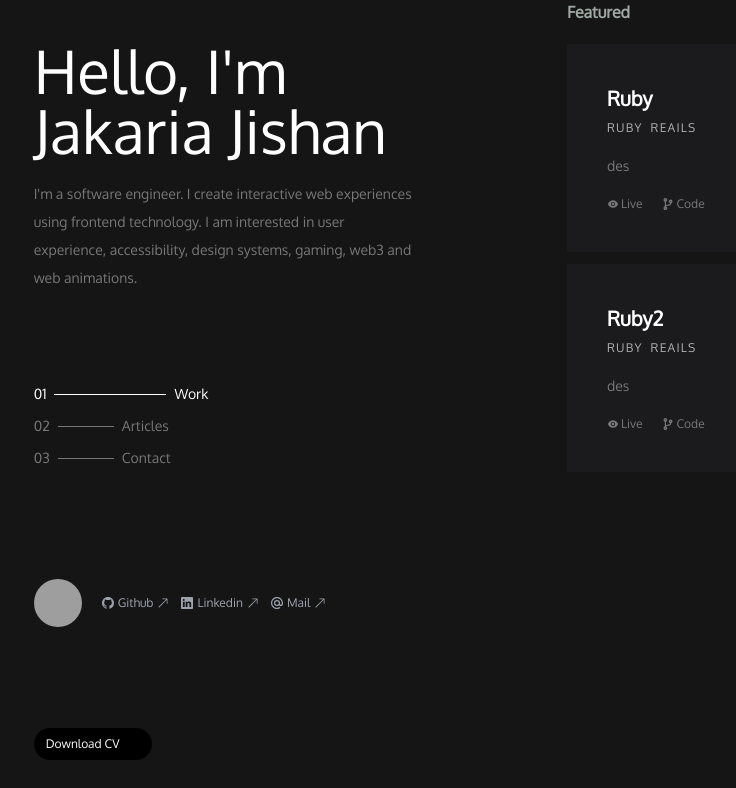
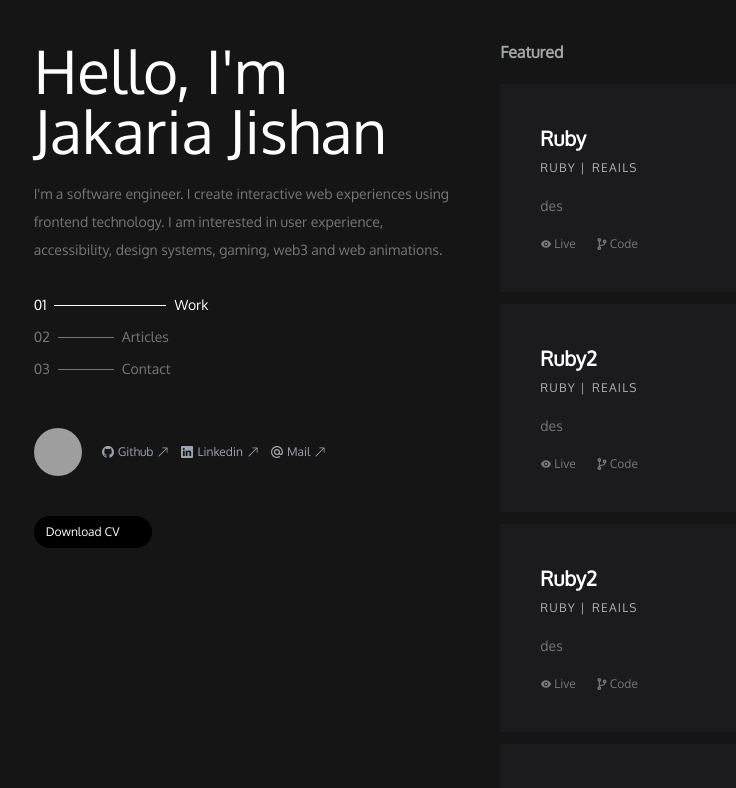
Before and after one commit to JakariaJishan/Portfolio2.1, a React (Create React App) app: page / in a window 1280 px wide. Shown: the top 788 px of the page, without its empty margins (73-809 px from the left). Built offline with nearby package versions, Linux system fonts and the light colour scheme; grey boxes are pictures that could not be loaded; some icons are missing.

Commit message:
Implement scroll but not working correctly

```diff
--- a/src/components/home/Home.js
+++ b/src/components/home/Home.js
@@ -4,7 +4,7 @@ import { Sidebar } from "../sidebar/Sidebar";
 
 const Home = () => {
   return (
-    <div className="flex justify-between items-start">
+    <div className="flex h-screen">
         <Sidebar />
         <MainBar />
     </div>
--- a/src/components/mainHome/MainBar.js
+++ b/src/components/mainHome/MainBar.js
@@ -2,7 +2,7 @@ import React from "react";
 import Projects from "../projects/Projects";
 
 const MainBar = () => {
-  return <div className=" w-full">
+  return <div className=" w-3/5">
     <Projects/>
   </div>;
 };
--- a/src/components/projects/FeaturedProject.js
+++ b/src/components/projects/FeaturedProject.js
@@ -4,8 +4,8 @@ import RenderFeature from "./RenderFeature";
 
 const FeaturedProject = () => {
   return (
-    <div>
-        <h5 className="text-[#A0A8A4] font-bold text-md mb-5">Featured</h5>
+    <div className="p-10 overflow-scroll no-scrollbar">
+        <h5 className="text-[#A0A8A4] font-bold text-md mb-5 ">Featured</h5>
       {featuredProjects.map((featuredProject) => {
         return <RenderFeature featuredProject={featuredProject} />;
       })}
--- a/src/components/projects/RenderFeature.js
+++ b/src/components/projects/RenderFeature.js
@@ -7,20 +7,30 @@ const RenderFeature = ({ featuredProject }) => {
   const { title, stacks, desc, liveLink, sourceCode } = featuredProject;
   return (
     <div>
-      <div className="p-10 my-3 bg-[#1B1B1D] transition ease-out hover:-translate-y-1 hover:scale-110  duration-300">
+      <div className="p-10 my-3 bg-[#1B1B1D] transition ease-out hover:-translate-y-1 hover:scale-110  duration-300 hover:z-10">
         <h2 className="text-xl font-semibold">{title}</h2>
-        <div className="flex gap-2 my-2 text-xs tracking-widest text-[#AFAFAF] uppercase">
-          {stacks.map((item) => {
-            return <p>{item}</p>;
+        <div className="flex gap-1.5 my-2 text-xs tracking-widest text-[#AFAFAF] uppercase">
+          {stacks.map((item, index) => {
+            return (
+              <p>
+                {item} {index !== stacks.length - 1 && <span>|</span>}
+              </p>
+            );
           })}
         </div>
         <p className="text-sm text-[#777778] my-5">{desc}</p>
         <div className="flex items-center gap-5 text-xs">
-          <Link to={liveLink} className="flex items-center text-[#777778] hover:text-white gap-0.5">
+          <Link
+            to={liveLink}
+            className="flex items-center text-[#777778] hover:text-white gap-0.5"
+          >
             <AiFillEye />
             Live
           </Link>
-          <Link to={sourceCode} className="flex items-center gap-0.5 text-[#777778] hover:text-white">
+          <Link
+            to={sourceCode}
+            className="flex items-center gap-0.5 text-[#777778] hover:text-white"
+          >
             <FaCodeBranch />
             Code
           </Link>
--- a/src/components/sidebar/Sidebar.js
+++ b/src/components/sidebar/Sidebar.js
@@ -21,13 +21,13 @@ export const Sidebar = () => {
     },
   ];
   return (
-    <div className=" w-full">
-      <div className="flex flex-col  h-screen py-10">
+    <div className=" w-2/5">
+      <div className="flex flex-col  py-10">
         <div className="flex-auto">
           <h1 className="text-6xl">
             Hello, I'm <br /> Jakaria Jishan
           </h1>
-          <p className=" text-sm leading-7 my-5 text-[#777778] w-96">
+          <p className=" text-sm leading-7 my-5 text-[#777778]">
             I'm a software engineer. I create interactive web experiences using
             frontend technology. I am interested in user experience,
             accessibility, design systems, gaming, web3 and web animations.
--- a/src/index.css
+++ b/src/index.css
@@ -2,3 +2,22 @@
 @tailwind base;
 @tailwind components;
 @tailwind utilities;
+
+@layer utilities {
+    @variants responsive {
+
+        /* Hide scrollbar for Chrome, Safari, and Opera */
+        .no-scrollbar::-webkit-scrollbar {
+            display: none;
+        }
+
+
+        /* Hide scrollbar for IE, Edge, and Firefox */
+        .no-scrollbar {
+            -ms-overflow-style: none;
+            /* IE and Edge */
+            scrollbar-width: none;
+            /* Firefox */
+        }
+    }
+}
--- a/src/projects.js
+++ b/src/projects.js
@@ -13,4 +13,18 @@ export const featuredProjects = [
         liveLink:"live",
         sourceCode:"code"
     },
+    {
+        title :"Ruby2",
+        stacks: ["ruby","reails"],
+        desc:"des",
+        liveLink:"live",
+        sourceCode:"code"
+    },
+    {
+        title :"Ruby2",
+        stacks: ["ruby","reails"],
+        desc:"des",
+        liveLink:"live",
+        sourceCode:"code"
+    },
 ]
```
